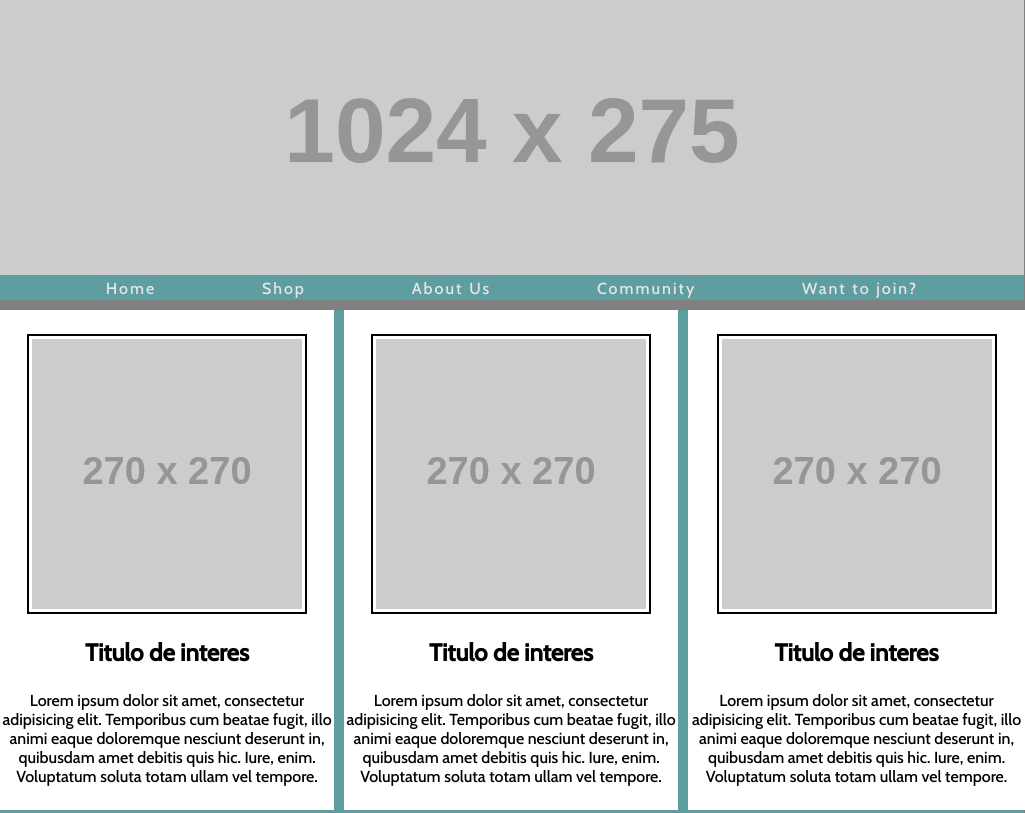
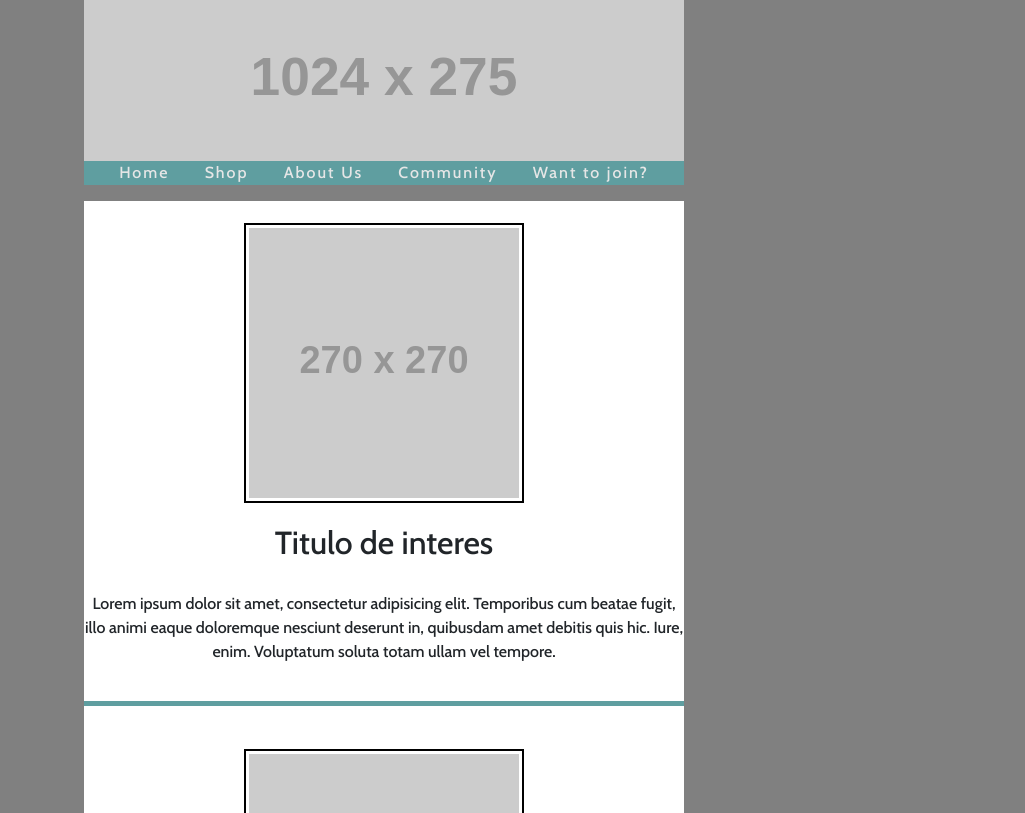
Before and after one commit to Facuud2/NewProyectUS, a plain HTML site: page index.html in a window 768 px wide. Shown: the top 813 px of the page, 1025 px wide, since content can reach past the window. Drawn offline with nearby package versions, Linux system fonts and the light colour scheme; placeholder pictures from the web are drawn by us.

Commit message:
mQ added

```diff
--- a/css/estilo.css
+++ b/css/estilo.css
@@ -5,7 +5,7 @@
 * {
   margin: 0;
   padding: 0;
-  font-family: "Cabin", sans-serif;
+  font-family: "Cabin", sans-serif !important;
 }
 
 body {
@@ -135,7 +135,7 @@ header nav ul li a:hover::after {
 }
 
 .pensador__frase {
-  font-family: "Oswald", sans-serif;
+  font-family: "Oswald", sans-serif !important;
   font-size: 20px;
 }
 
@@ -177,7 +177,7 @@ footer {
 }
 
 .footer__icons i {
-  font-size: 30px;
+  font-size: 30px !important;
   margin: 10px;
   border-radius: 100px;
   border: 3px solid black;
@@ -342,3 +342,65 @@ figcaption {
   margin-bottom: 10px;
   border-radius: 20px;
 }
+
+
+@media screen and (min-width: 600px) and (max-width: 1023px) {
+
+  body {
+    width: 600px;
+    height: 800px;
+  }
+
+header {
+  height: auto;
+}
+
+header .img {
+  width: 100%;
+  height: auto;
+}
+  .estructuraPrincipal {
+  display: grid;
+  grid-template-columns: 100%;
+  grid-template-rows:500px 500px 500px 500px;
+  gap: 5px 0px;
+  grid-auto-flow: row;
+  grid-template-areas:
+  "columnaDerecha"
+  "columnaCentral"
+  "columnaIzquierda"
+  "SegundaSeccion"
+  "footer";
+}
+
+.estructura__columnaDer {
+  grid-area: columnaDerecha;
+}
+
+.estructura__columnaCen {
+  grid-area: columnaCentral;
+}
+
+.estructura__columnaIzq {
+  grid-area: columnaIzquierda;
+}
+
+.SegundaSeccion
+
+.estructura__columnaDer,
+.estructura__columnaCen,
+.estructura__columnaIzq {
+  display: flex;
+  flex-flow: column nowrap;
+  align-items: center;
+  justify-content: center;
+  text-align: center;
+  background-color: white;
+}
+
+.pensador__frase {
+  font-family: "Oswald", sans-serif !important;
+  font-size: 13px;
+}
+
+}
--- a/index.html
+++ b/index.html
@@ -4,6 +4,7 @@
     <meta charset="UTF-8">
     <meta http-equiv="X-UA-Compatible" content="IE=edge">
     <meta name="viewport" content="width=device-width, initial-scale=1.0">
+    <link rel="stylesheet" href="https://cdn.jsdelivr.net/npm/bootstrap@4.6.1/dist/css/bootstrap.min.css" integrity="sha384-zCbKRCUGaJDkqS1kPbPd7TveP5iyJE0EjAuZQTgFLD2ylzuqKfdKlfG/eSrtxUkn" crossorigin="anonymous">
     <link rel="stylesheet" href="css/estilo.css">
     <link rel="preconnect" href="https://fonts.googleapis.com">
     <link rel="preconnect" href="https://fonts.gstatic.com" crossorigin>
@@ -12,9 +13,11 @@
     <title>Proyecto 1</title>
   </head>
 </head>
+<script src="https://cdn.jsdelivr.net/npm/jquery@3.5.1/dist/jquery.slim.min.js" integrity="sha384-DfXdz2htPH0lsSSs5nCTpuj/zy4C+OGpamoFVy38MVBnE+IbbVYUew+OrCXaRkfj" crossorigin="anonymous"></script>
+<script src="https://cdn.jsdelivr.net/npm/bootstrap@4.6.1/dist/js/bootstrap.bundle.min.js" integrity="sha384-fQybjgWLrvvRgtW6bFlB7jaZrFsaBXjsOMm/tB9LTS58ONXgqbR9W8oWht/amnpF" crossorigin="anonymous"></script>
 <body>
   <header>
-    <img src="https://via.placeholder.com/1024x275" alt="">
+    <img src="https://via.placeholder.com/1024x275" alt="" class="img">
     <nav>
       <ul>
         <li><a href="#">Home</a></li>
```
